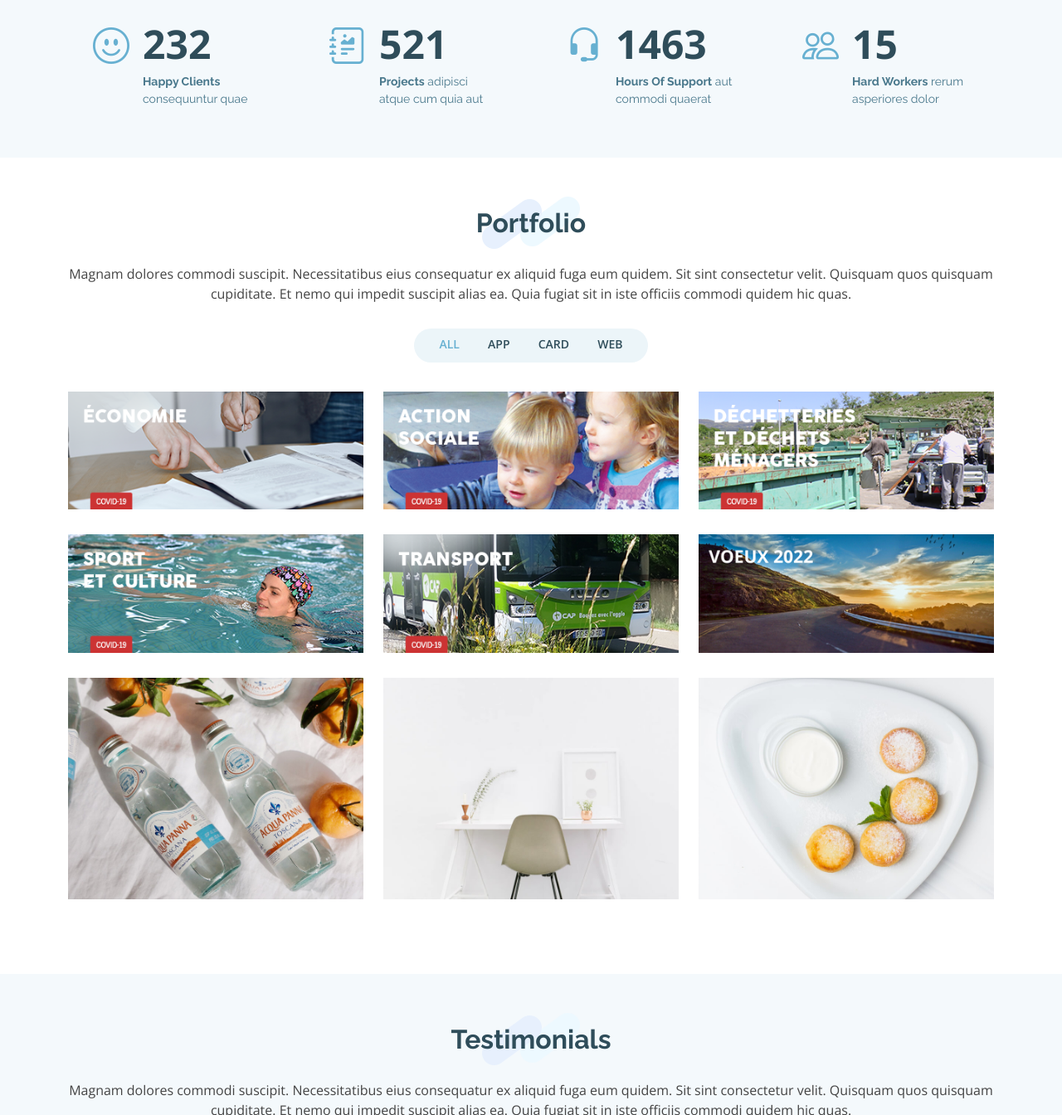
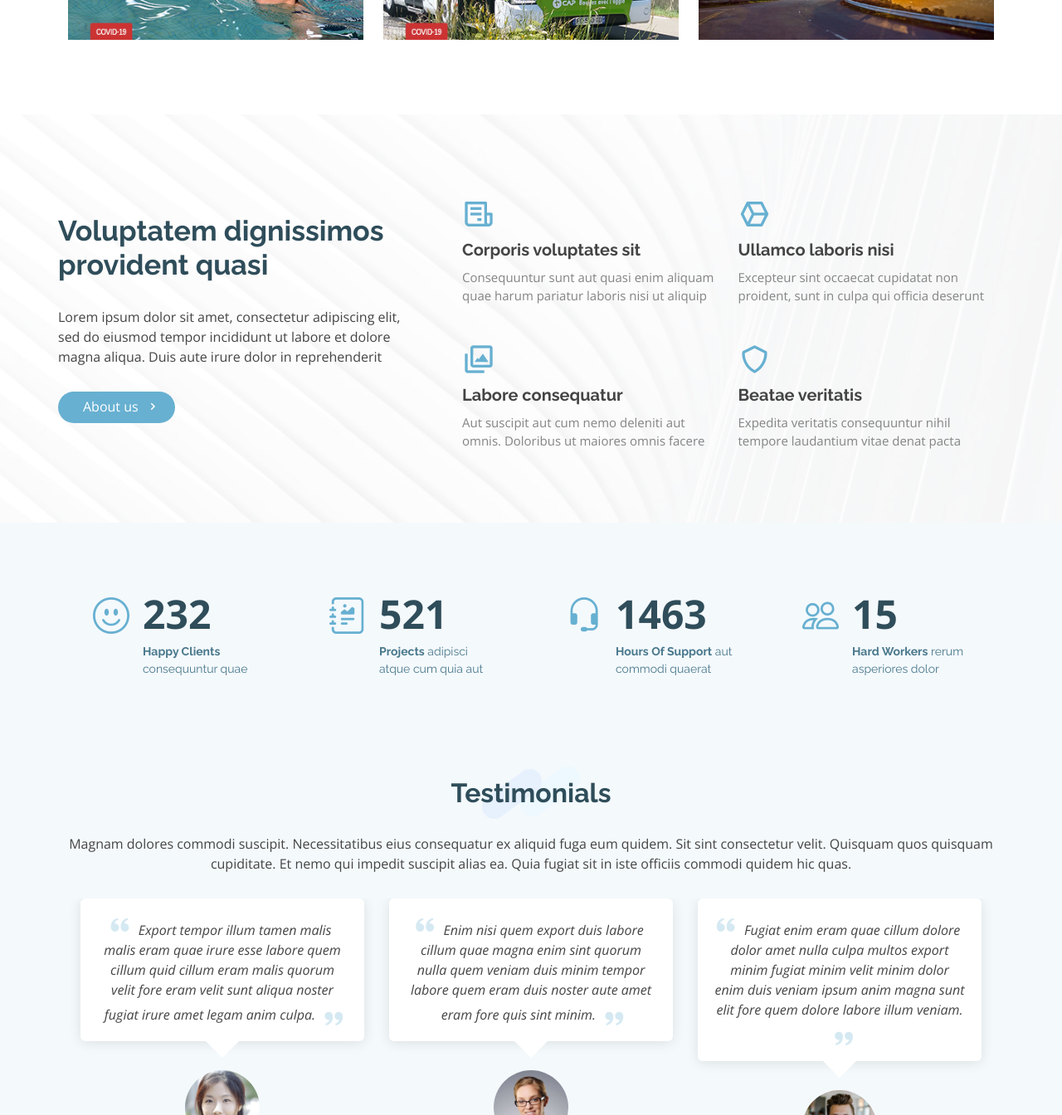
Before and after one commit to Lesneo/Sae_Dev_Web, a plain HTML site: page index.html in a window 1280 px wide. Shown: the part 1349-2693 px from the top of the page at 83% size. Drawn offline with nearby package versions, Linux system fonts and the light colour scheme.

Commit message:
Update index.html

```diff
--- a/index.html
+++ b/index.html
@@ -77,96 +77,6 @@
   </section>
 
   <main id="main">
-
-
-    <section id="about" class="about">
-      <div class="container">
-
-        <div class="row no-gutters">
-          <div class="content col-xl-5 d-flex align-items-stretch" data-aos="fade-up">
-            <div class="content">
-              <h3>Voluptatem dignissimos provident quasi</h3>
-              <p>
-                Lorem ipsum dolor sit amet, consectetur adipiscing elit, sed do eiusmod tempor incididunt ut labore et dolore magna aliqua. Duis aute irure dolor in reprehenderit
-              </p>
-              <a href="#" class="about-btn">About us <i class="bx bx-chevron-right"></i></a>
-            </div>
-          </div>
-          <div class="col-xl-7 d-flex align-items-stretch">
-            <div class="icon-boxes d-flex flex-column justify-content-center">
-              <div class="row">
-                <div class="col-md-6 icon-box" data-aos="fade-up" data-aos-delay="100">
-                  <i class="bx bx-receipt"></i>
-                  <h4>Corporis voluptates sit</h4>
-                  <p>Consequuntur sunt aut quasi enim aliquam quae harum pariatur laboris nisi ut aliquip</p>
-                </div>
-                <div class="col-md-6 icon-box" data-aos="fade-up" data-aos-delay="200">
-                  <i class="bx bx-cube-alt"></i>
-                  <h4>Ullamco laboris nisi</h4>
-                  <p>Excepteur sint occaecat cupidatat non proident, sunt in culpa qui officia deserunt</p>
-                </div>
-                <div class="col-md-6 icon-box" data-aos="fade-up" data-aos-delay="300">
-                  <i class="bx bx-images"></i>
-                  <h4>Labore consequatur</h4>
-                  <p>Aut suscipit aut cum nemo deleniti aut omnis. Doloribus ut maiores omnis facere</p>
-                </div>
-                <div class="col-md-6 icon-box" data-aos="fade-up" data-aos-delay="400">
-                  <i class="bx bx-shield"></i>
-                  <h4>Beatae veritatis</h4>
-                  <p>Expedita veritatis consequuntur nihil tempore laudantium vitae denat pacta</p>
-                </div>
-              </div>
-            </div>
-          </div>
-        </div>
-
-      </div>
-    </section>
-
-
-    <section id="counts" class="counts  section-bg">
-      <div class="container">
-
-        <div class="row no-gutters">
-
-          <div class="col-lg-3 col-md-6 d-md-flex align-items-md-stretch">
-            <div class="count-box">
-              <i class="bi bi-emoji-smile"></i>
-              <span data-purecounter-start="0" data-purecounter-end="232" data-purecounter-duration="1" class="purecounter"></span>
-              <p><strong>Happy Clients</strong> consequuntur quae</p>
-            </div>
-          </div>
-
-          <div class="col-lg-3 col-md-6 d-md-flex align-items-md-stretch">
-            <div class="count-box">
-              <i class="bi bi-journal-richtext"></i>
-              <span data-purecounter-start="0" data-purecounter-end="521" data-purecounter-duration="1" class="purecounter"></span>
-              <p><strong>Projects</strong> adipisci atque cum quia aut</p>
-            </div>
-          </div>
-
-          <div class="col-lg-3 col-md-6 d-md-flex align-items-md-stretch">
-            <div class="count-box">
-              <i class="bi bi-headset"></i>
-              <span data-purecounter-start="0" data-purecounter-end="1463" data-purecounter-duration="1" class="purecounter"></span>
-              <p><strong>Hours Of Support</strong> aut commodi quaerat</p>
-            </div>
-          </div>
-
-          <div class="col-lg-3 col-md-6 d-md-flex align-items-md-stretch">
-            <div class="count-box">
-              <i class="bi bi-people"></i>
-              <span data-purecounter-start="0" data-purecounter-end="15" data-purecounter-duration="1" class="purecounter"></span>
-              <p><strong>Hard Workers</strong> rerum asperiores dolor</p>
-            </div>
-          </div>
-
-        </div>
-
-      </div>
-    </section>
-
-
 
     <section id="portfolio" class="portfolio">
       <div class="container">
@@ -249,33 +159,88 @@
             </div>
           </div>
 
-          <div class="col-lg-4 col-md-6 portfolio-item filter-card">
-            <div class="portfolio-wrap">
-              <img src="assets/img/portfolio/portfolio-7.jpg" class="img-fluid" alt="">
-              <div class="portfolio-links">
-                <a href="assets/img/portfolio/portfolio-7.jpg" data-gallery="portfolioGallery" class="portfolio-lightbox" title="Card 1"><i class="bx bx-plus"></i></a>
-                <a href="portfolio-details.html" title="More Details"><i class="bx bx-link"></i></a>
+      </div>
+    </section>
+
+    <section id="about" class="about">
+      <div class="container">
+
+        <div class="row no-gutters">
+          <div class="content col-xl-5 d-flex align-items-stretch" data-aos="fade-up">
+            <div class="content">
+              <h3>Voluptatem dignissimos provident quasi</h3>
+              <p>
+                Lorem ipsum dolor sit amet, consectetur adipiscing elit, sed do eiusmod tempor incididunt ut labore et dolore magna aliqua. Duis aute irure dolor in reprehenderit
+              </p>
+              <a href="#" class="about-btn">About us <i class="bx bx-chevron-right"></i></a>
+            </div>
+          </div>
+          <div class="col-xl-7 d-flex align-items-stretch">
+            <div class="icon-boxes d-flex flex-column justify-content-center">
+              <div class="row">
+                <div class="col-md-6 icon-box" data-aos="fade-up" data-aos-delay="100">
+                  <i class="bx bx-receipt"></i>
+                  <h4>Corporis voluptates sit</h4>
+                  <p>Consequuntur sunt aut quasi enim aliquam quae harum pariatur laboris nisi ut aliquip</p>
+                </div>
+                <div class="col-md-6 icon-box" data-aos="fade-up" data-aos-delay="200">
+                  <i class="bx bx-cube-alt"></i>
+                  <h4>Ullamco laboris nisi</h4>
+                  <p>Excepteur sint occaecat cupidatat non proident, sunt in culpa qui officia deserunt</p>
+                </div>
+                <div class="col-md-6 icon-box" data-aos="fade-up" data-aos-delay="300">
+                  <i class="bx bx-images"></i>
+                  <h4>Labore consequatur</h4>
+                  <p>Aut suscipit aut cum nemo deleniti aut omnis. Doloribus ut maiores omnis facere</p>
+                </div>
+                <div class="col-md-6 icon-box" data-aos="fade-up" data-aos-delay="400">
+                  <i class="bx bx-shield"></i>
+                  <h4>Beatae veritatis</h4>
+                  <p>Expedita veritatis consequuntur nihil tempore laudantium vitae denat pacta</p>
+                </div>
               </div>
             </div>
           </div>
+        </div>
 
-          <div class="col-lg-4 col-md-6 portfolio-item filter-card">
-            <div class="portfolio-wrap">
-              <img src="assets/img/portfolio/portfolio-8.jpg" class="img-fluid" alt="">
-              <div class="portfolio-links">
-                <a href="assets/img/portfolio/portfolio-8.jpg" data-gallery="portfolioGallery" class="portfolio-lightbox" title="Card 3"><i class="bx bx-plus"></i></a>
-                <a href="portfolio-details.html" title="More Details"><i class="bx bx-link"></i></a>
-              </div>
+      </div>
+    </section>
+
+
+    <section id="counts" class="counts  section-bg">
+      <div class="container">
+
+        <div class="row no-gutters">
+
+          <div class="col-lg-3 col-md-6 d-md-flex align-items-md-stretch">
+            <div class="count-box">
+              <i class="bi bi-emoji-smile"></i>
+              <span data-purecounter-start="0" data-purecounter-end="232" data-purecounter-duration="1" class="purecounter"></span>
+              <p><strong>Happy Clients</strong> consequuntur quae</p>
             </div>
           </div>
 
-          <div class="col-lg-4 col-md-6 portfolio-item filter-web">
-            <div class="portfolio-wrap">
-              <img src="assets/img/portfolio/portfolio-9.jpg" class="img-fluid" alt="">
-              <div class="portfolio-links">
-                <a href="assets/img/portfolio/portfolio-9.jpg" data-gallery="portfolioGallery" class="portfolio-lightbox" title="Web 3"><i class="bx bx-plus"></i></a>
-                <a href="portfolio-details.html" title="More Details"><i class="bx bx-link"></i></a>
-              </div>
+          <div class="col-lg-3 col-md-6 d-md-flex align-items-md-stretch">
+            <div class="count-box">
+              <i class="bi bi-journal-richtext"></i>
+              <span data-purecounter-start="0" data-purecounter-end="521" data-purecounter-duration="1" class="purecounter"></span>
+              <p><strong>Projects</strong> adipisci atque cum quia aut</p>
+            </div>
+          </div>
+
+          <div class="col-lg-3 col-md-6 d-md-flex align-items-md-stretch">
+            <div class="count-box">
+              <i class="bi bi-headset"></i>
+              <span data-purecounter-start="0" data-purecounter-end="1463" data-purecounter-duration="1" class="purecounter"></span>
+              <p><strong>Hours Of Support</strong> aut commodi quaerat</p>
+            </div>
+          </div>
+
+          <div class="col-lg-3 col-md-6 d-md-flex align-items-md-stretch">
+            <div class="count-box">
+              <i class="bi bi-people"></i>
+              <span data-purecounter-start="0" data-purecounter-end="15" data-purecounter-duration="1" class="purecounter"></span>
+              <p><strong>Hard Workers</strong> rerum asperiores dolor</p>
             </div>
           </div>
 
```
